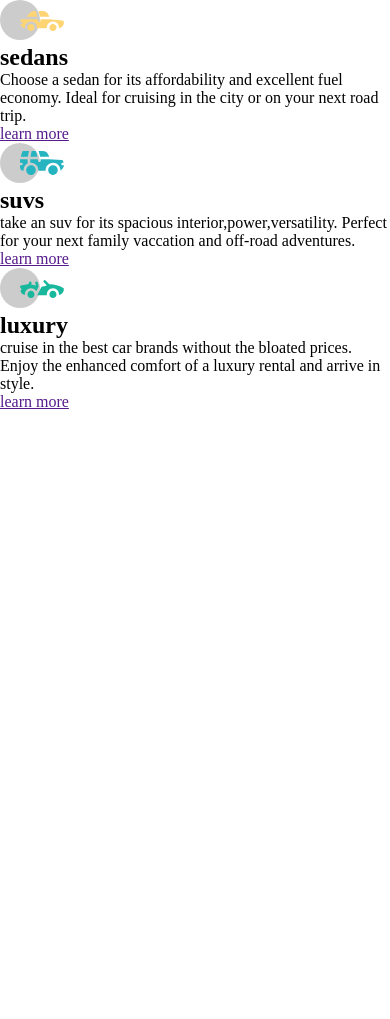
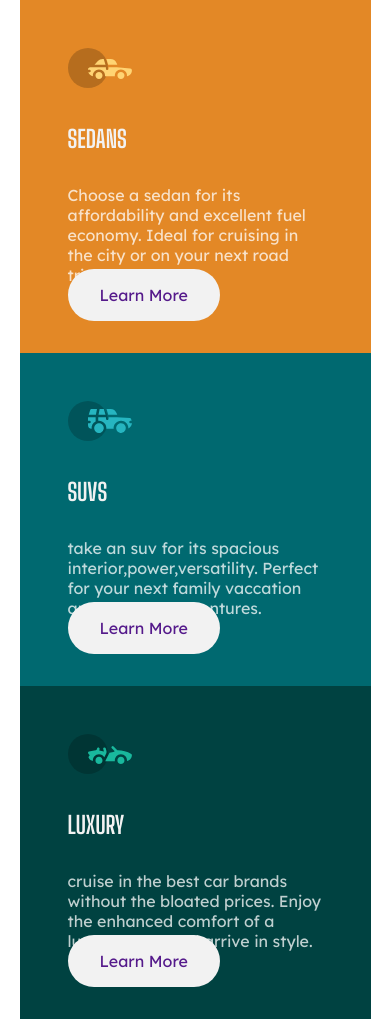
Before and after one commit to Everezze/3-columns-preview-card-component, a plain HTML site: page index.html in a window 390 px wide. Before the commit the page ends 844 px from the top, so only its background shows below. Drawn offline with Linux system fonts and the light colour scheme.

Commit message:
overall styles done, need to add space between elements and responsive left

```diff
--- a/index.html
+++ b/index.html
@@ -13,25 +13,25 @@
 <body>
 
   <section>
-    <article class="card">
+    <article class="card card--orange">
       <img src="./images/icon-sedans.svg" alt="sedan car pictogram">
-      <h2>sedans</h2>
-      <p>Choose a sedan for its affordability and excellent fuel economy. Ideal for cruising in the city or on your next road trip.</p>
-      <a href="">learn more</a>
+      <h2 class="card__title">sedans</h2>
+      <p class="card__content">Choose a sedan for its affordability and excellent fuel economy. Ideal for cruising in the city or on your next road trip.</p>
+      <a class="card__link" href="">learn more</a>
     </article>
 
-    <article class="card">
+    <article class="card card--blue">
       <img src="./images/icon-suvs.svg" alt="suv car pictogram">
-      <h2>suvs</h2>
-      <p>take an suv for its spacious interior,power,versatility. Perfect for your next family vaccation and off-road adventures.</p>
-      <a href="">learn more</a>
+      <h2 class="card__title">suvs</h2>
+      <p class="card__content">take an suv for its spacious interior,power,versatility. Perfect for your next family vaccation and off-road adventures.</p>
+      <a class="card__link" href="">learn more</a>
     </article>
 
-    <article class="card">
+    <article class="card card--darkgreen">
       <img src="./images/icon-luxury.svg" alt="luxury car pictogram">
-      <h2>luxury</h2>
-      <p>cruise in the best car brands without the bloated prices. Enjoy the enhanced comfort of a luxury rental and arrive in style.</p>
-      <a href="">learn more</a>
+      <h2 class="card__title">luxury</h2>
+      <p class="card__content">cruise in the best car brands without the bloated prices. Enjoy the enhanced comfort of a luxury rental and arrive in style.</p>
+      <a class="card__link" href="">learn more</a>
     </article>
   </section>
 
--- a/style.css
+++ b/style.css
@@ -3,3 +3,49 @@
     margin: 0;
     box-sizing: border-box;
 }
+
+body{
+    font-family: 'Lexend Deca';
+    display: flex;
+    justify-content: center;
+    align-items: center;
+}
+
+section{
+    width: 90%;
+}
+
+.card{
+    padding: 3rem;
+}
+
+.card__title{
+    margin: 2rem 0;
+    text-transform: uppercase;
+    font-family: 'Big Shoulders Display';
+    color: hsl(0, 0%, 95%);
+}
+
+.card__link{
+    text-decoration: none;
+    padding: 1rem 2rem;
+    background-color: hsl(0, 0%, 95%);
+    border-radius: 2rem;
+    text-transform: capitalize;
+}
+
+.card--orange{
+    background-color: hsl(31, 77%, 52%);
+}
+
+.card--blue{
+    background-color: hsl(184, 100%, 22%);
+}
+
+.card--darkgreen{
+    background-color: hsl(179, 100%, 13%);
+}
+
+.card__content{
+    color: hsla(0, 0%, 100%, 0.75);
+}
```
